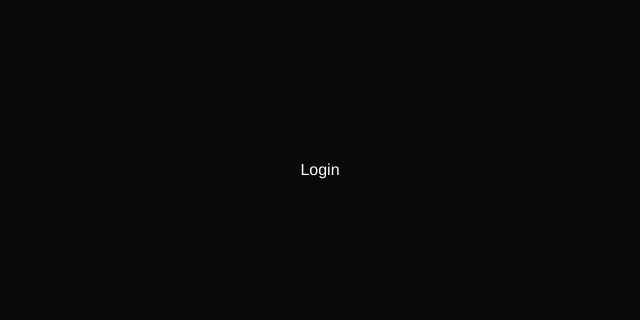
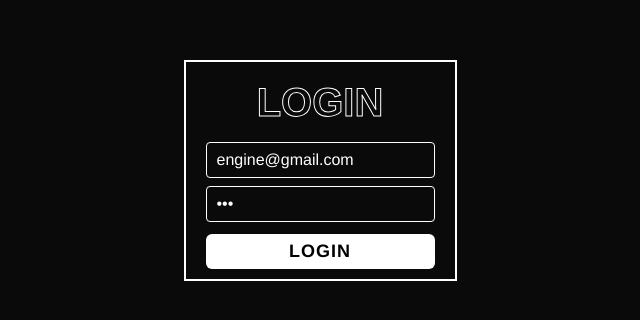
Before and after one commit to SinghAstra/AnalyticsX, a React (Create React App) app: page /login in a window 1280 px wide. Shown: the part 230-550 px from the top of the page, without its empty margins (320-960 px from the left). Built offline with nearby package versions, Linux system fonts and the light colour scheme; no server answers.

Commit message:
Added AuthContext

```diff
--- a/src/App.js
+++ b/src/App.js
@@ -1,4 +1,5 @@
 import { Route, Routes } from "react-router-dom";
+import Home from "./pages/Home";
 import Login from "./pages/Login";
 import NotFound from "./pages/NotFound";
 import Register from "./pages/Register";
@@ -6,8 +7,9 @@ import Register from "./pages/Register";
 function App() {
   return (
     <Routes>
+      <Route path="/" element={<Home />} />
       <Route exact path="/login" element={<Login />} />
-      <Route exact path="/" element={<Register />} />
+      <Route exact path="/register" element={<Register />} />
       <Route path="*" element={<NotFound />} />
     </Routes>
   );
--- /dev/null
+++ b/src/context/AuthContext.js
@@ -0,0 +1,36 @@
+import axios from "axios";
+import React, { createContext, useEffect, useState } from "react";
+
+export const AuthContext = createContext();
+
+export const AuthProvider = ({ children }) => {
+  const [user, setUser] = useState(null);
+  const [isAuthenticating, setIsAuthenticating] = useState(true);
+
+  useEffect(() => {
+    const fetchUser = async () => {
+      try {
+        setIsAuthenticating(true);
+        const response = await axios.post(
+          "http://localhost:5000/auth/user",
+          {},
+          { withCredentials: true }
+        );
+        setUser(response.data.user);
+      } catch (error) {
+        setUser(null);
+      } finally {
+        setIsAuthenticating(false);
+      }
+    };
+
+    fetchUser();
+  }, []);
+
+  console.log("user is ", user);
+  return (
+    <AuthContext.Provider value={{ user, isAuthenticating }}>
+      {children}
+    </AuthContext.Provider>
+  );
+};
--- a/src/index.js
+++ b/src/index.js
@@ -2,13 +2,14 @@ import React from "react";
 import ReactDOM from "react-dom/client";
 import { BrowserRouter } from "react-router-dom";
 import App from "./App";
+import { AuthProvider } from "./context/AuthContext";
 import "./index.css";
 
 const root = ReactDOM.createRoot(document.getElementById("root"));
 root.render(
-  <React.StrictMode>
+  <AuthProvider>
     <BrowserRouter>
       <App />
     </BrowserRouter>
-  </React.StrictMode>
+  </AuthProvider>
 );
--- /dev/null
+++ b/src/pages/Home.js
@@ -0,0 +1,7 @@
+import React from "react";
+
+const Home = () => {
+  return <div>Home</div>;
+};
+
+export default Home;
--- a/src/pages/Login.js
+++ b/src/pages/Login.js
@@ -1,7 +1,60 @@
-import React from "react";
+import axios from "axios";
+import React, { useState } from "react";
+import "../styles/Register.css";
 
 const Login = () => {
-  return <div>Login</div>;
+  const [formData, setFormData] = useState({
+    email: "engine@gmail.com",
+    password: "123",
+  });
+
+  const handleChange = (e) => {
+    const { name, value } = e.target;
+    setFormData({
+      ...formData,
+      [name]: value,
+    });
+  };
+
+  const handleFormSubmit = async (e) => {
+    e.preventDefault();
+    try {
+      const res = await axios.post(
+        "http://localhost:5000/auth/login",
+        formData,
+        { withCredentials: true }
+      );
+      console.log("res.data is ", res.data);
+    } catch (error) {
+      console.error(
+        "Login failed:",
+        error.response ? error.response.data : error.message
+      );
+    }
+  };
+
+  return (
+    <div className="register-form">
+      <h2>Login</h2>
+      <form onSubmit={handleFormSubmit}>
+        <input
+          type="email"
+          name="email"
+          placeholder="Email"
+          value={formData.email}
+          onChange={handleChange}
+        />
+        <input
+          type="password"
+          name="password"
+          placeholder="Password"
+          value={formData.password}
+          onChange={handleChange}
+        />
+        <button type="submit">Login</button>
+      </form>
+    </div>
+  );
 };
 
 export default Login;
--- a/src/pages/Register.js
+++ b/src/pages/Register.js
@@ -29,9 +29,9 @@ const Register = () => {
     });
     const res = await axios.post(
       "http://localhost:5000/auth/register",
-      formDataToSend
+      formDataToSend,
+      { withCredentials: true }
     );
-    console.log("res is ", res);
     console.log("res.data is ", res.data);
   };
 
```
